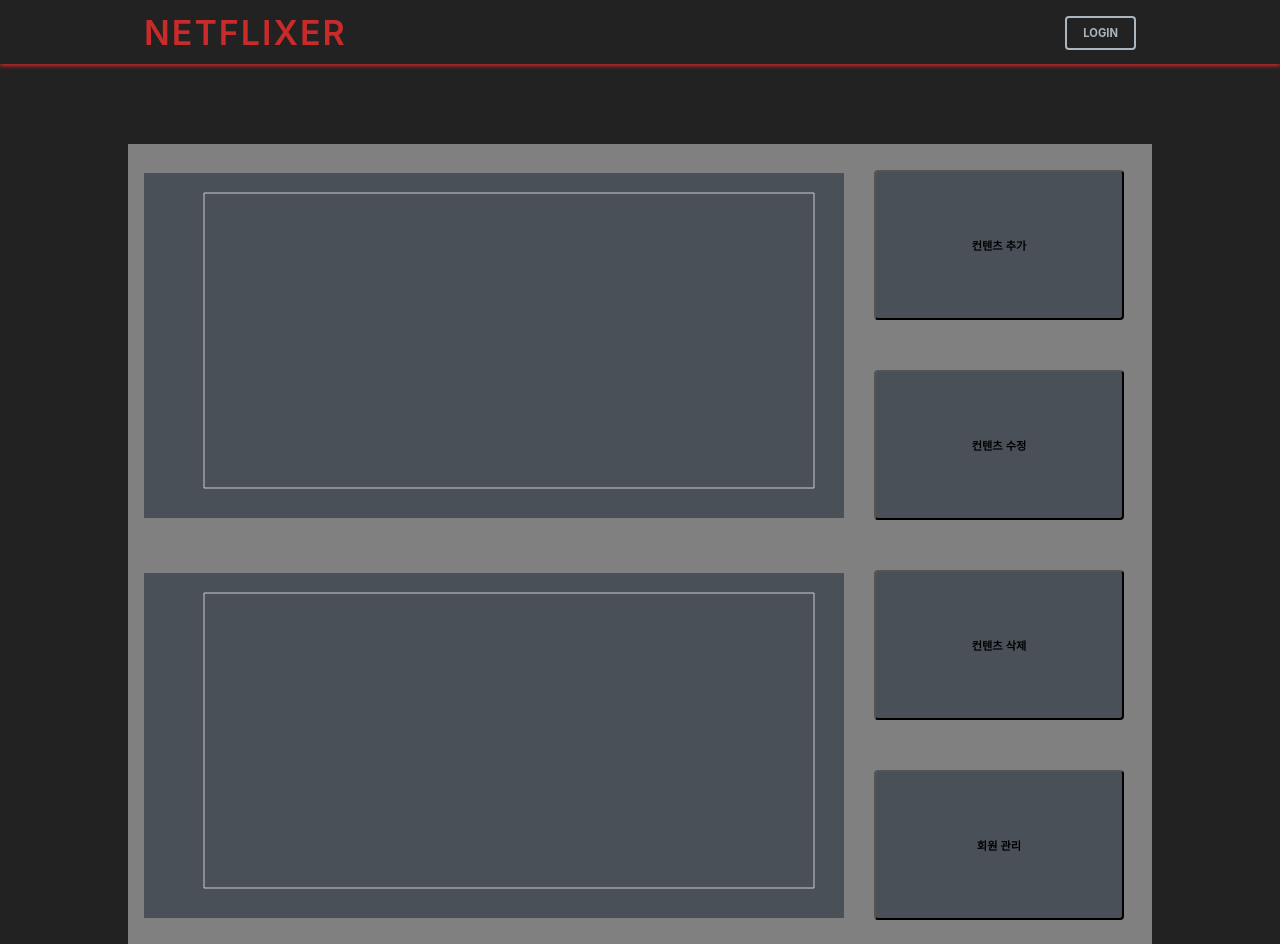
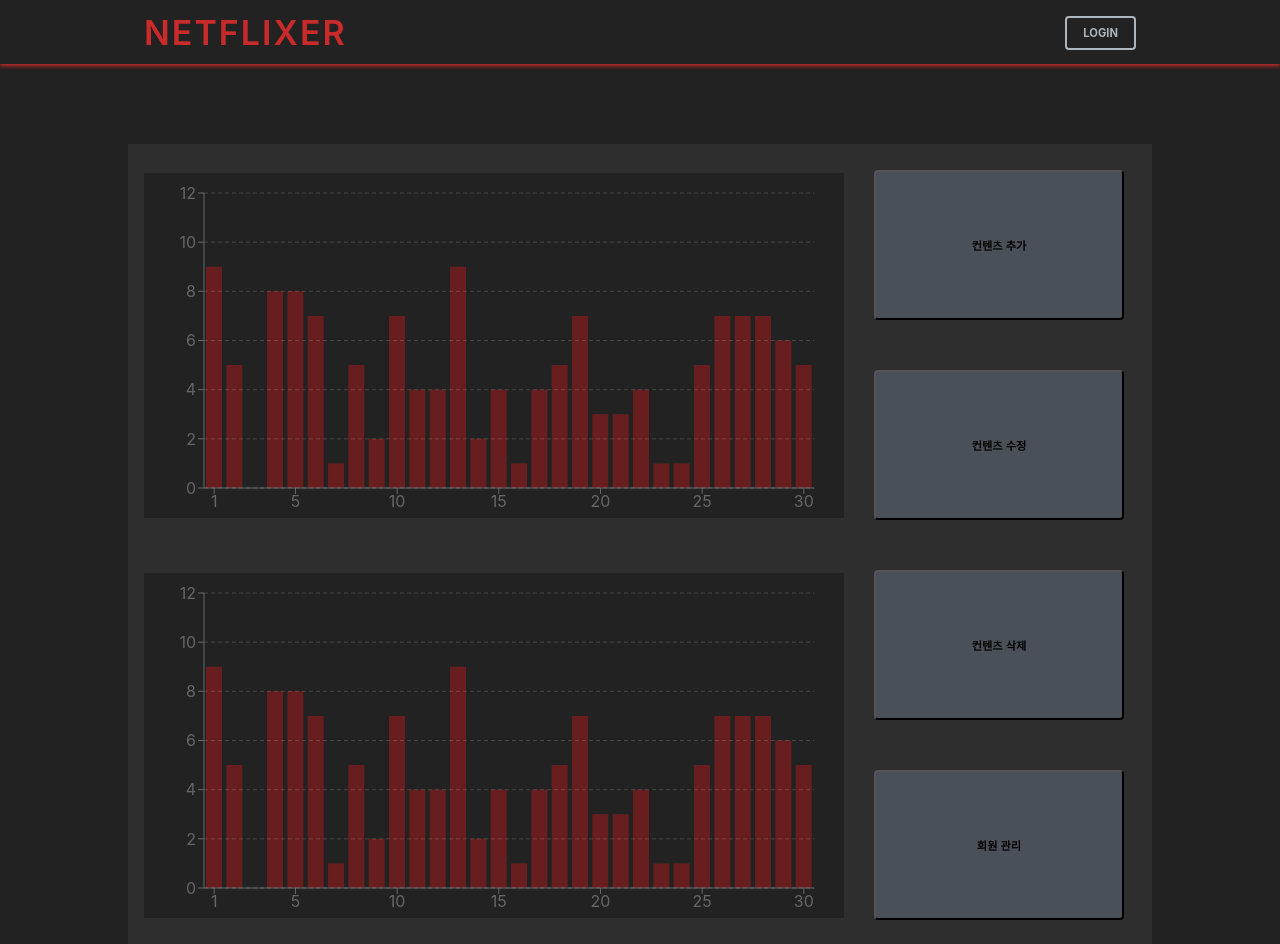
Before and after one commit to dhshffnfn123/Netflixer, a React (Create React App) app in the folder frontend/: page /admin in a window 1280 px wide. Built offline with nearby package versions, Linux system fonts and the light colour scheme.

Commit message:
chart custom

```diff
--- a/frontend/src/components/admin/ManagementList.js
+++ b/frontend/src/components/admin/ManagementList.js
@@ -5,11 +5,30 @@ import Button from '../common/Button';
 import Responsive from '../common/Responsive';
 import Chart from '../common/Chart';
 
+const ManagementList = () => {
+  return (
+    <ManagementListBlock>
+      <ChartBox>
+        <Chart /> {/* 당일 리뷰 작성 횟수 */}
+        <Chart /> {/* 당일 회원가입 회원 수 */}
+      </ChartBox>
+      <ManagementListBox>
+        <ManageButton>컨텐츠 추가</ManageButton> {/* 영상물 작성 */}
+        <ManageButton>컨텐츠 수정</ManageButton> {/* 영상물 수정 */}
+        <ManageButton>컨텐츠 삭제</ManageButton> {/* 영상물 삭제 */}
+        <ManageButton>회원 관리</ManageButton> {/* 회원 관리 */}
+      </ManagementListBox>
+    </ManagementListBlock>
+  );
+};
+
+export default ManagementList;
+
 const ManagementListBlock = styled(Responsive)`
   margin: auto;
   margin-top: 5rem;
   height: 800px;
-  background: gray;
+  background: #2e2e2e;
   display: grid;
   grid-template-columns: 734px 734px;
   @media (max-width: 1500px) {
@@ -51,22 +70,3 @@ const ManageButton = styled(Button)`
     width: 350px;
   }
 `;
-
-const ManagementList = () => {
-  return (
-    <ManagementListBlock>
-      <ChartBox>
-        <Chart /> {/* 당일 리뷰 작성 횟수 */}
-        <Chart /> {/* 당일 회원가입 회원 수 */}
-      </ChartBox>
-      <ManagementListBox>
-        <ManageButton>컨텐츠 추가</ManageButton> {/* 영상물 작성 */}
-        <ManageButton>컨텐츠 수정</ManageButton> {/* 영상물 수정 */}
-        <ManageButton>컨텐츠 삭제</ManageButton> {/* 영상물 삭제 */}
-        <ManageButton>회원 관리</ManageButton> {/* 회원 관리 */}
-      </ManagementListBox>
-    </ManagementListBlock>
-  );
-};
-
-export default ManagementList;
--- a/frontend/src/components/common/Chart.js
+++ b/frontend/src/components/common/Chart.js
@@ -2,7 +2,8 @@ import styled from 'styled-components';
 import palette from '../../lib/styles/palette';
 import {
   ResponsiveContainer,
-  LineChart,
+  BarChart,
+  Bar,
   XAxis,
   YAxis,
   Tooltip,
@@ -13,7 +14,7 @@ const data = [];
 for (let i = 0; i < 30; i++) {
   data.push({
     reviews: Math.floor(Math.random() * 10),
-    day: i,
+    day: i + 1,
   });
 }
 
@@ -23,12 +24,22 @@ const Chart = () => {
   return (
     <Container>
       <ResponsiveContainer>
-        <LineChart margin={{ top: 20, right: 30, left: 0, bottom: 0 }}>
-          <XAxis />
-          <YAxis />
-          <CartesianGrid />
+        <BarChart
+          width="100%"
+          height="100%"
+          margin={{ top: 20, right: 30, left: 0, bottom: 0 }}
+          data={data}
+        >
+          <Bar dataKey="reviews" fill="#681e1e" />
+          <XAxis
+            dataKey="day"
+            ticks={[1, 5, 10, 15, 20, 25, 30]}
+            interval={0}
+          />
+          <YAxis ticks={[0, 2, 4, 6, 8, 10, 12]} />
+          <CartesianGrid strokeDasharray="4 3" vertical={false} opacity={0.2} />
           <Tooltip />
-        </LineChart>
+        </BarChart>
       </ResponsiveContainer>
     </Container>
   );
@@ -36,7 +47,7 @@ const Chart = () => {
 export default Chart;
 
 const Container = styled.div`
-  background: ${palette.fontColor};
+  background: ${palette.backgroundColor};
   margin-top: 1.8rem;
   width: 700px;
   height: 345px;
```
Also changed, not shown: frontend/src/App.css (deleted, +0 -38 lines).
